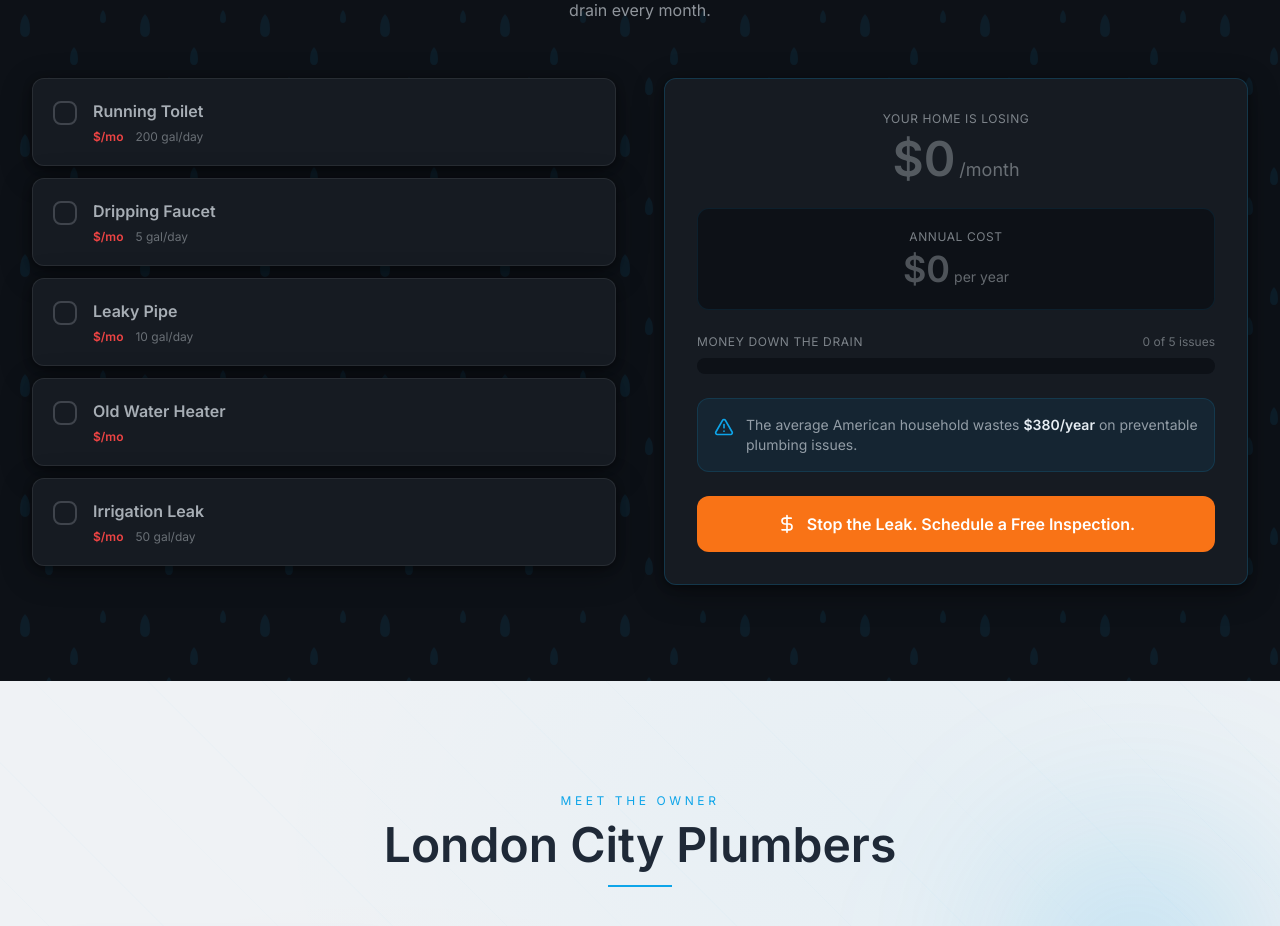
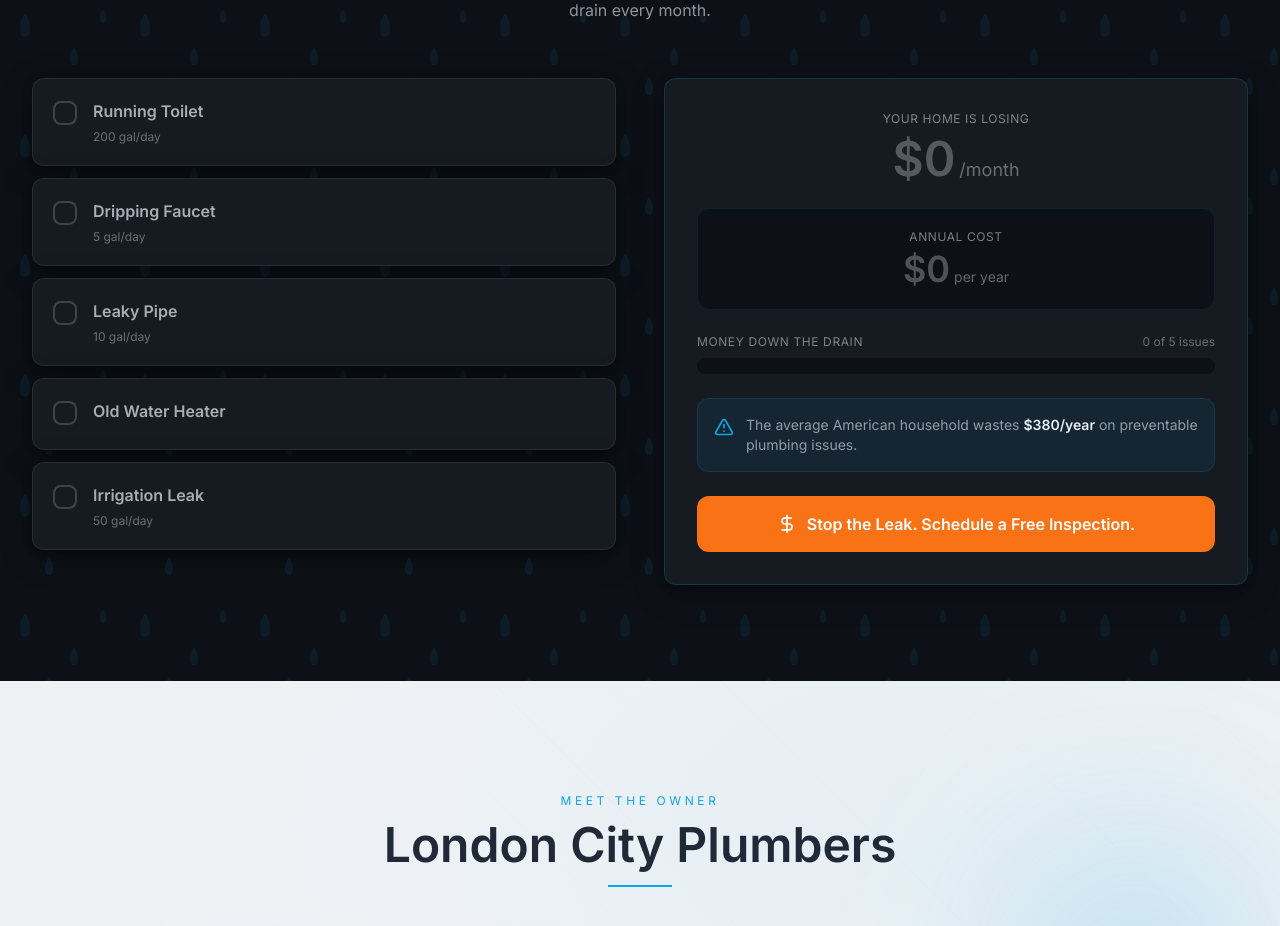
Before and after one commit to ayushopchauhan/london-city, a React (Vite) app: page / in a window 1280 px wide. Shown: the part 4400-5326 px from the top of the page. Built offline with nearby package versions, Linux system fonts and the light colour scheme.

Commit message:
fix: guard WaterCalculator against non-numeric monthlyWaste/gallonsPerDay and undefined issues

```diff
--- a/src/components/WaterCalculator.jsx
+++ b/src/components/WaterCalculator.jsx
@@ -5,8 +5,23 @@
 
 const AVG_HOUSEHOLD_ANNUAL_WASTE = 380
 
+function safeNum(val, fallback = 0) {
+  const n = Number(val)
+  return isFinite(n) ? n : fallback
+}
+
+function safeStr(val, fallback = '') {
+  if (val == null) return fallback
+  if (typeof val === 'string') return val
+  return fallback
+}
+
 export default function WaterCalculator() {
-  const issues = config.waterCalculator?.issues || []
+  const rawIssues = config.waterCalculator?.issues
+  const issues = Array.isArray(rawIssues)
+    ? rawIssues.filter(issue => issue && typeof issue === 'object')
+    : []
+
   const [checked, setChecked] = useState(() => new Array(issues.length).fill(false))
 
   const toggleIssue = (index) => {
@@ -23,8 +38,8 @@
     let count = 0
     issues.forEach((issue, i) => {
       if (checked[i]) {
-        monthly += issue.monthlyWaste
-        gallons += issue.gallonsPerDay
+        monthly += safeNum(issue.monthlyWaste)
+        gallons += safeNum(issue.gallonsPerDay)
         count++
       }
     })
@@ -35,6 +50,8 @@
       checkedCount: count,
     }
   }, [checked, issues])
+
+  if (issues.length === 0) return null
 
   const fillPercent = Math.min(100, (annualWaste / 2500) * 100)
 
@@ -71,9 +88,14 @@
           {/* Left: checkboxes */}
           <div className="reveal-left">
             <div className="grid grid-cols-1 md:grid-cols-2 lg:grid-cols-1 gap-3">
-              {issues.map((issue, i) => (
+              {issues.map((issue, i) => {
+                const name = safeStr(issue.name, `Issue ${i + 1}`)
+                const monthlyWasteCost = safeNum(issue.monthlyWaste)
+                const gallonsPerDay = safeNum(issue.gallonsPerDay)
+
+                return (
                   <button
-                  key={issue.name}
+                    key={i}
                     onClick={() => toggleIssue(i)}
                     className={`group flex items-start gap-4 p-4 sm:p-5 rounded-2xl card-dark text-left transition-all duration-200 cursor-pointer ${
                       checked[i]
@@ -104,27 +126,30 @@
                         }`}
                         style={{ fontFamily: 'var(--font-heading)' }}
                       >
-                      {issue.name}
+                        {name}
                       </span>
                       <div className="flex items-center gap-3 mt-1.5">
+                        {monthlyWasteCost > 0 && (
                           <span
                             className="text-[var(--color-emergency)] text-xs font-semibold"
                             style={{ fontFamily: 'var(--font-body)' }}
                           >
-                        ${issue.monthlyWaste}/mo
+                            ${monthlyWasteCost}/mo
                           </span>
-                      {issue.gallonsPerDay > 0 && (
+                        )}
+                        {gallonsPerDay > 0 && (
                           <span
                             className="text-[var(--color-cream)]/40 text-xs"
                             style={{ fontFamily: 'var(--font-body)' }}
                           >
-                          {issue.gallonsPerDay} gal/day
+                            {gallonsPerDay} gal/day
                           </span>
                         )}
                       </div>
                     </div>
                   </button>
-              ))}
+                )
+              })}
             </div>
           </div>
 
```
Lines whose indentation alone changed are shown as unchanged.
